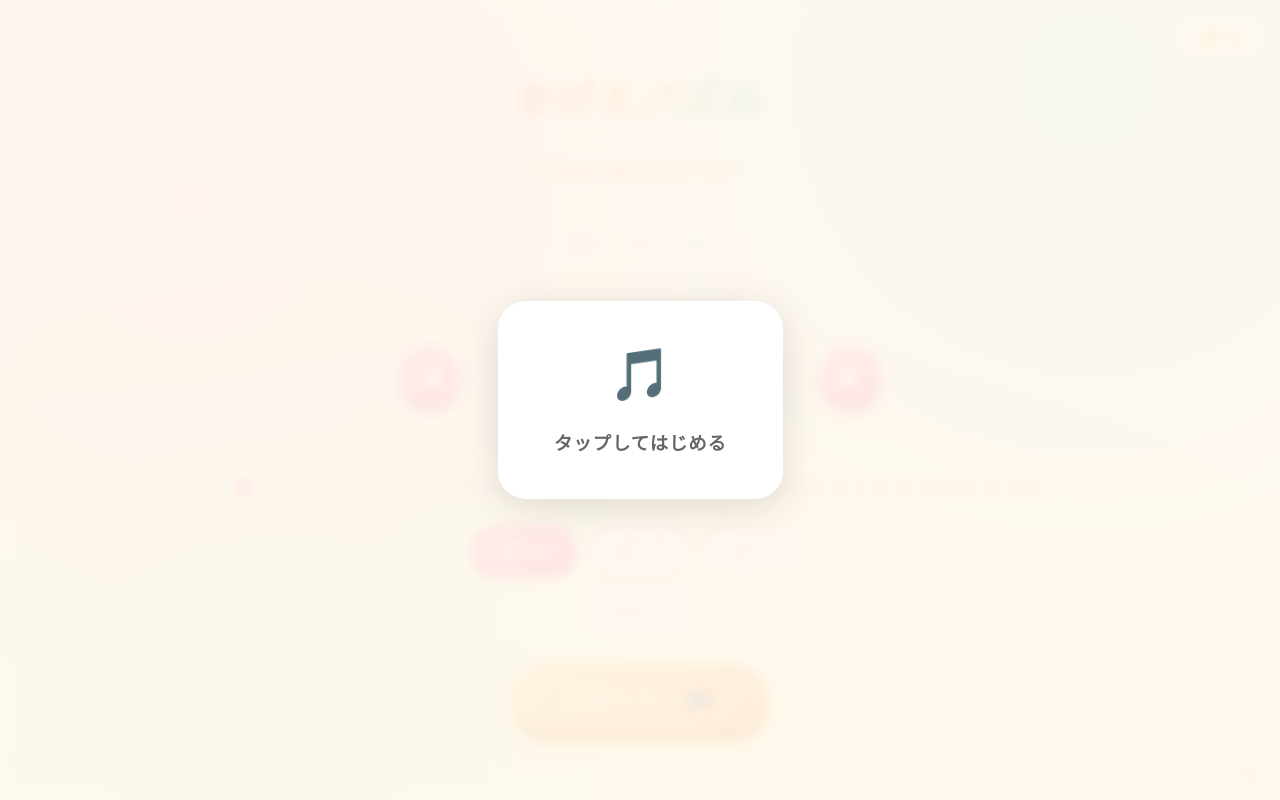
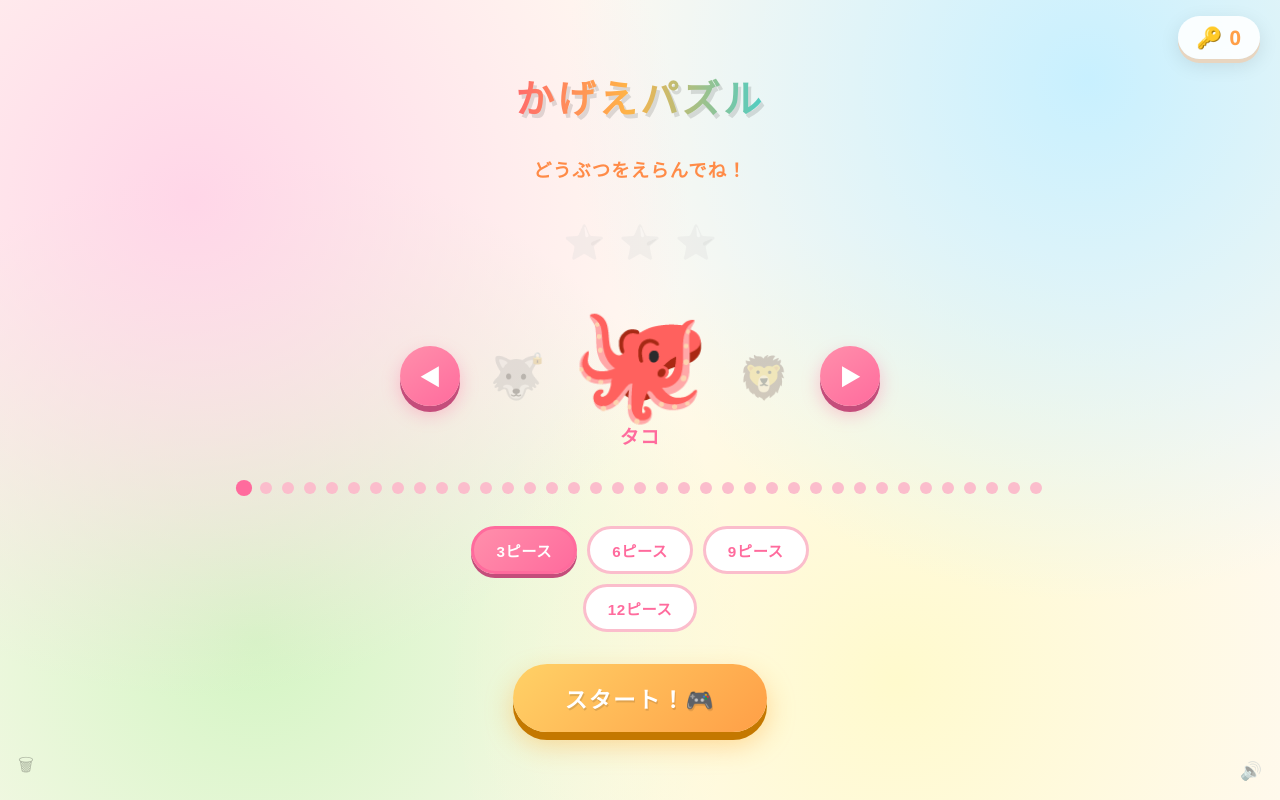
Before and after one commit to yookmt1122-lab/newpuzzle, a React (Vite) app: page / in a window 1280 px wide. Built offline with nearby package versions, Linux system fonts and the light colour scheme.

Commit message:
編集後: タップして始めるオーバーレイを削除・自動起動に戻す

```diff
--- a/src/ShadowPuzzle.css
+++ b/src/ShadowPuzzle.css
@@ -1,51 +1,3 @@
-/* ── 音声スタートオーバーレイ ──────────────────────────────────────────────── */
-.audio-start-overlay {
-  position: fixed;
-  inset: 0;
-  z-index: 9999;
-  display: flex;
-  align-items: center;
-  justify-content: center;
-  background: rgba(255, 249, 240, 0.88);
-  backdrop-filter: blur(6px);
-  cursor: pointer;
-  -webkit-tap-highlight-color: transparent;
-}
-
-.audio-start-overlay__box {
-  display: flex;
-  flex-direction: column;
-  align-items: center;
-  gap: 14px;
-  background: #fff;
-  border-radius: 28px;
-  padding: 44px 56px;
-  box-shadow: 0 8px 40px rgba(0, 0, 0, 0.13);
-  animation: overlay-pop 0.35s cubic-bezier(0.34, 1.56, 0.64, 1) both;
-}
-
-@keyframes overlay-pop {
-  from { transform: scale(0.8); opacity: 0; }
-  to   { transform: scale(1);   opacity: 1; }
-}
-
-.audio-start-overlay__icon {
-  font-size: 3.2rem;
-  animation: overlay-bounce 1.2s ease-in-out infinite;
-}
-
-@keyframes overlay-bounce {
-  0%, 100% { transform: translateY(0); }
-  50%       { transform: translateY(-8px); }
-}
-
-.audio-start-overlay__text {
-  font-size: 1.15rem;
-  font-weight: bold;
-  color: #666;
-  letter-spacing: 0.05em;
-}
-
 /* ── デバッグリセットボタン ───────────────────────────────────────────────── */
 .btn-debug-reset {
   position: fixed;
--- a/src/ShadowPuzzle.jsx
+++ b/src/ShadowPuzzle.jsx
@@ -661,15 +661,26 @@ export default function ShadowPuzzle() {
   const [flyKey,       setFlyKey]       = useState(null)
   const [soundOn,      setSoundOn]      = useState(true)
   const [keyEarnAnim,  setKeyEarnAnim]  = useState(null)
-  const [audioReady,   setAudioReady]   = useState(false)
 
   const keyCounterRef = useRef(null)
   const pendingKeyRef = useRef(false)
 
-  const handleAudioStart = useCallback(() => {
-    unlockAudio()
-    startBgm('select')
-    setAudioReady(true)
+  useEffect(() => {
+    let started = false
+    const start = () => {
+      if (started) return
+      started = true
+      unlockAudio()
+      startBgm('select')
+      window.removeEventListener('touchstart', start)
+      window.removeEventListener('pointerdown', start)
+    }
+    window.addEventListener('touchstart', start, { passive: true })
+    window.addEventListener('pointerdown', start)
+    return () => {
+      window.removeEventListener('touchstart', start)
+      window.removeEventListener('pointerdown', start)
+    }
   }, [])
 
   const toggleSound = useCallback(() => {
@@ -789,15 +800,6 @@ export default function ShadowPuzzle() {
 
   return (
     <>
-      {!audioReady && (
-        <div className="audio-start-overlay" onClick={handleAudioStart}>
-          <div className="audio-start-overlay__box">
-            <span className="audio-start-overlay__icon">🎵</span>
-            <p className="audio-start-overlay__text">タップしてはじめる</p>
-          </div>
-        </div>
-      )}
-
       <KeyCounter ref={keyCounterRef} count={keyCount} />
 
       <button className="btn-debug-reset" onClick={handleDebugReset} aria-label="データをリセット">
```
